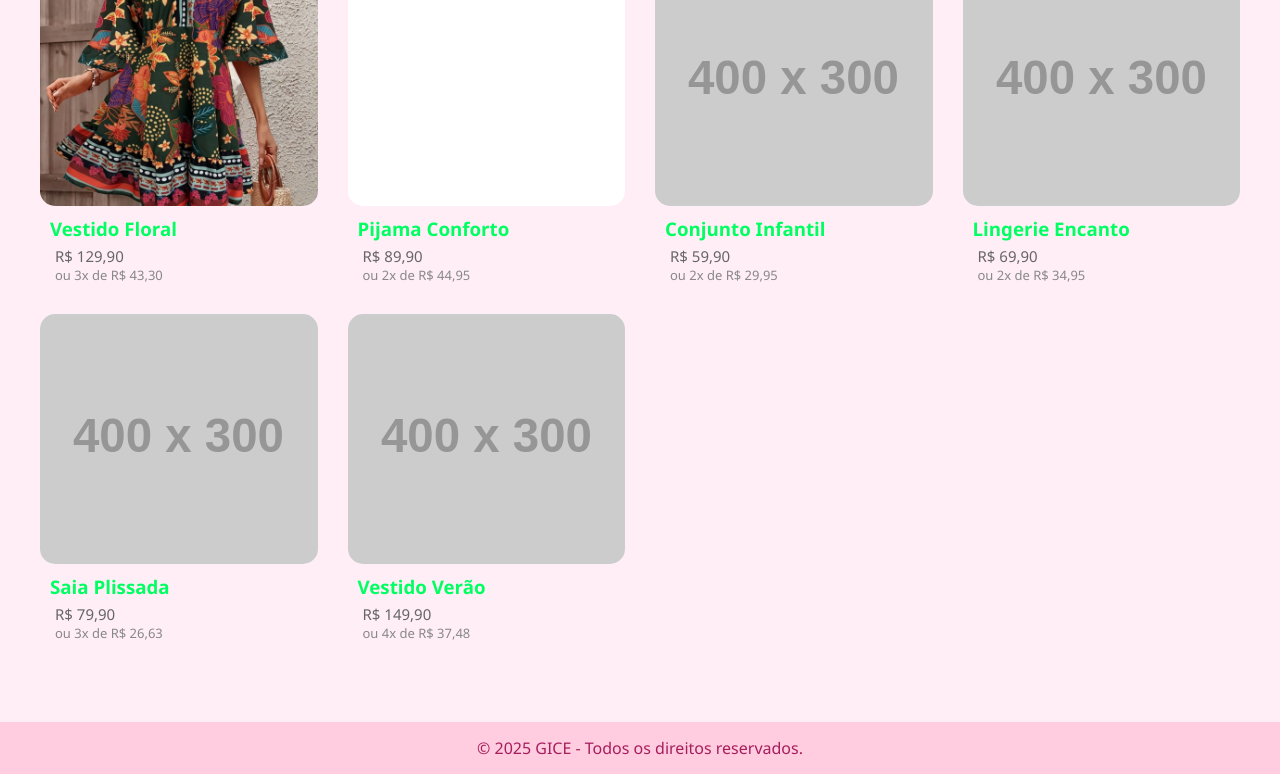
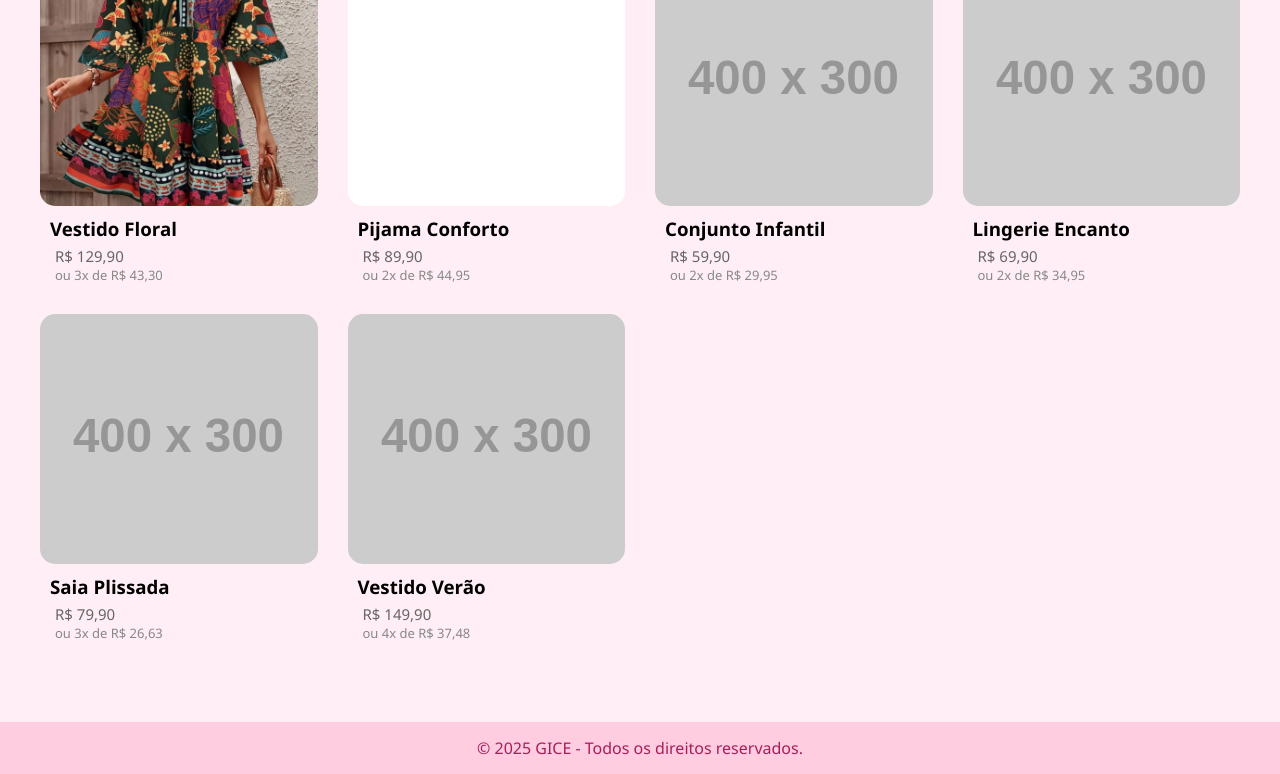
Before and after one commit to tusabene/landing-gice, a plain HTML site: page landing-gice-main/tela inicial/telainicial.html in a window 1280 px wide. Shown: the part 148-922 px from the top of the page. Drawn offline with Linux system fonts and the light colour scheme; placeholder pictures from the web are drawn by us.

Commit message:
feat:Cor da Fonte do Card Alterada

```diff
--- a/landing-gice-main/tela inicial/telainicial.css
+++ b/landing-gice-main/tela inicial/telainicial.css
@@ -177,7 +177,7 @@ nav.cabeçalho a:hover::after {
 
 .info h3 {
   margin: 10px 0 5px;
-  color: #00ff62;
+  color: #000000;
   font-family: 'Segoe UI', Tahoma, Geneva, Verdana, sans-serif;
 }
 
```
